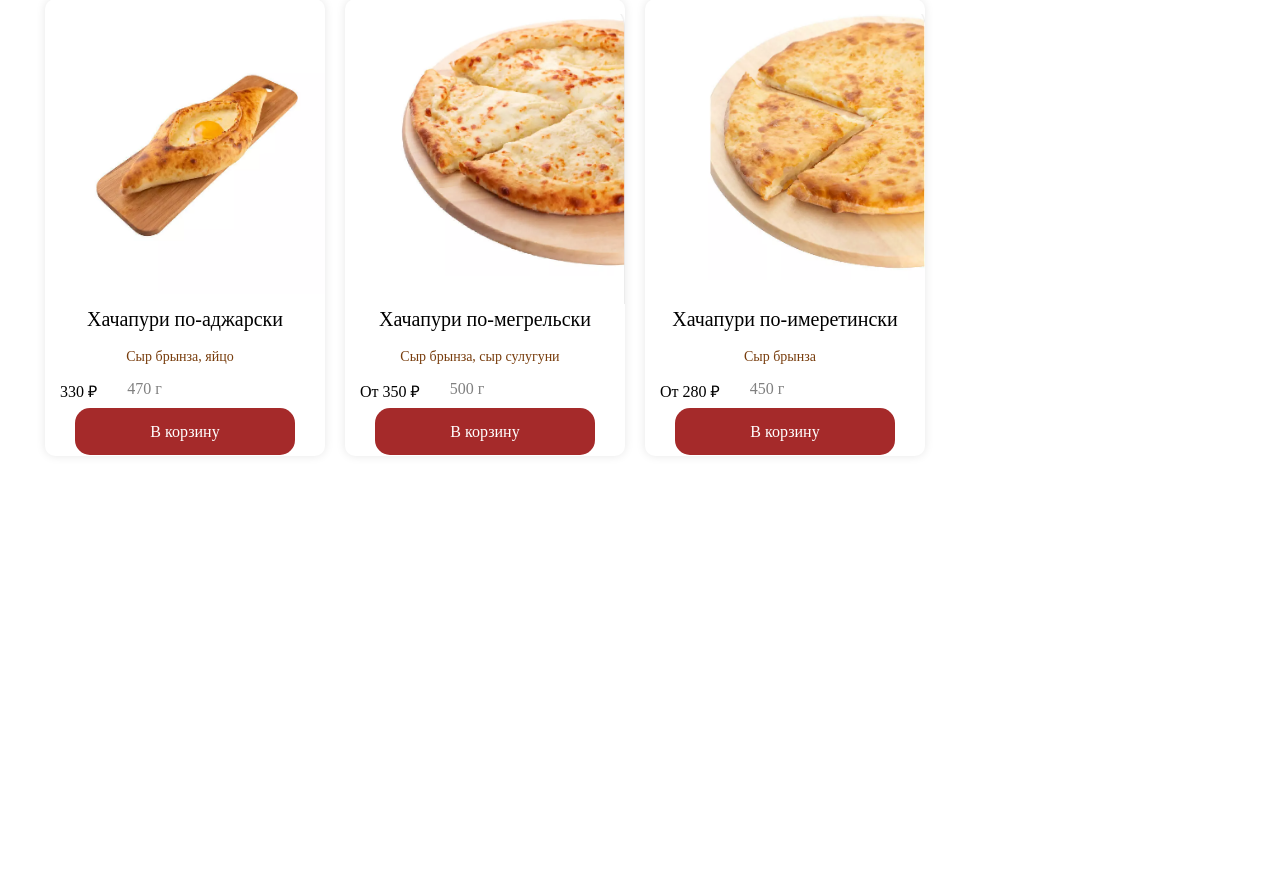
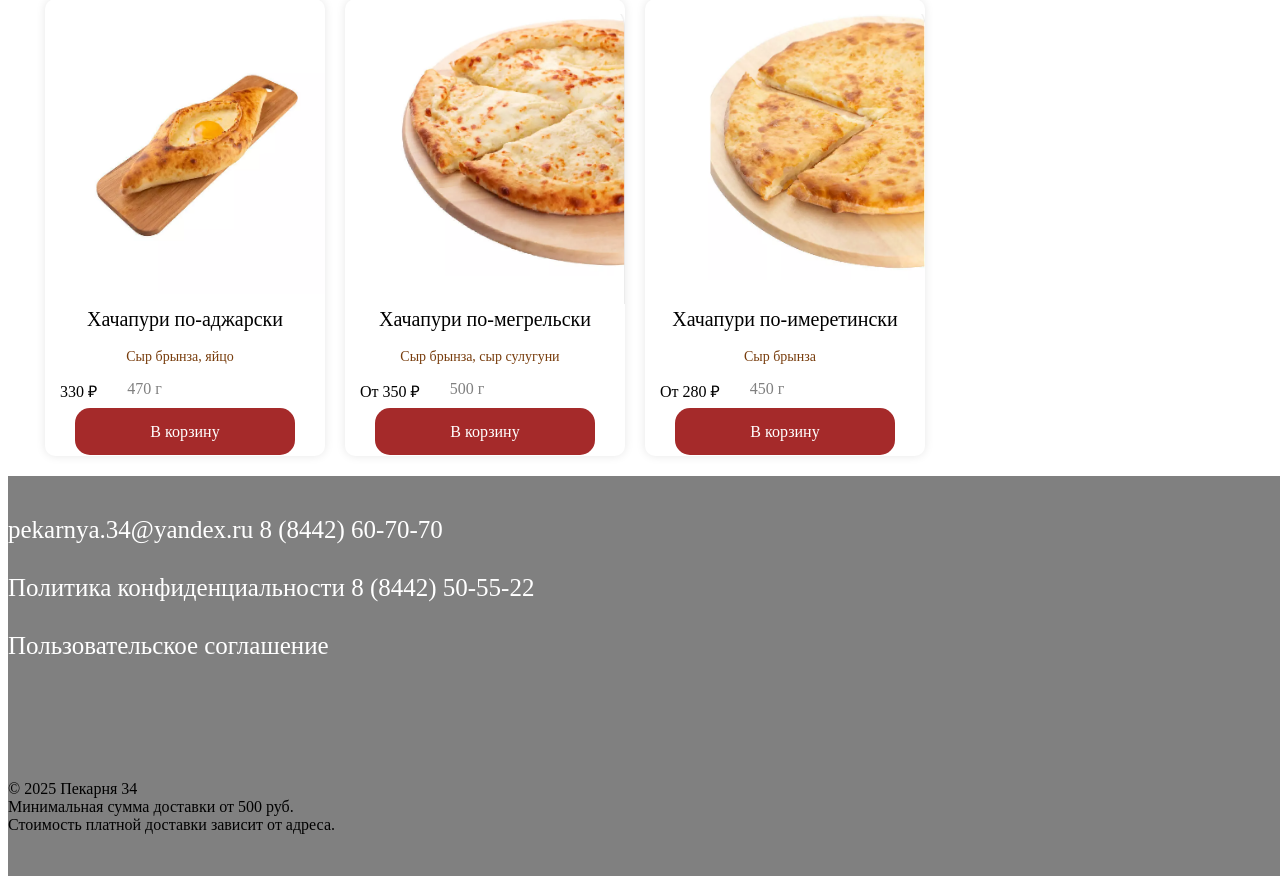
Before and after one commit to dominus216/pizza-shop-website, a Flask app: page / in a window 1280 px wide; the page is wider, and only the part inside the window is pictured. Shown: the part 3129-4013 px from the top of that part. Before the commit the page ends 3584 px from the top of that part, so only its background shows below. Run offline with Flask 3, Linux system fonts and the light colour scheme.

Commit message:
added footer

```diff
--- a/static/css/style.css
+++ b/static/css/style.css
@@ -357,3 +357,32 @@ header{
 
 
 }
+
+
+
+
+.footer{
+    background-color:gray;
+    width:1450px;
+    height:400px;
+}
+
+.footer-write{
+
+    color:white;
+    font-size:25px;
+    margin-top:30px;
+
+}
+
+.politica{
+
+    padding-top:10px;
+
+}
+
+.footer-footer{
+    margin-top:120px;
+
+
+}
--- a/templates/index.html
+++ b/templates/index.html
@@ -440,12 +440,33 @@
                     </div>
                 </div>
             </div>
-            <footer>
-                <div class="footer">
-
-                </div>
-            </footer>
         </div>
+        <footer>
+            <div class="footer">
+                    <div class="politica">
+                        <div class="footer-write">
+                            pekarnya.34@yandex.ru 8 (8442) 60-70-70
+                        </div>
+                        <div class="footer-write">
+                            Политика конфиденциальности 8 (8442) 50-55-22
+                        </div>
+                        <div class="footer-write">
+                            Пользовательское соглашение
+                        </div>
+                    </div>
+                    <div class="footer-footer">
+                        <div class="god">
+                            © 2025 Пекарня 34
+                        </div>
+                        <div class="min">
+                            Минимальная сумма доставки от 500 руб.
+                        </div>
+                        <div class="stoimost">
+                            Стоимость платной доставки зависит от адреса.
+                        </div>
+                    </div>
+            </div>
+        </footer>
 
     </body>
 
```
